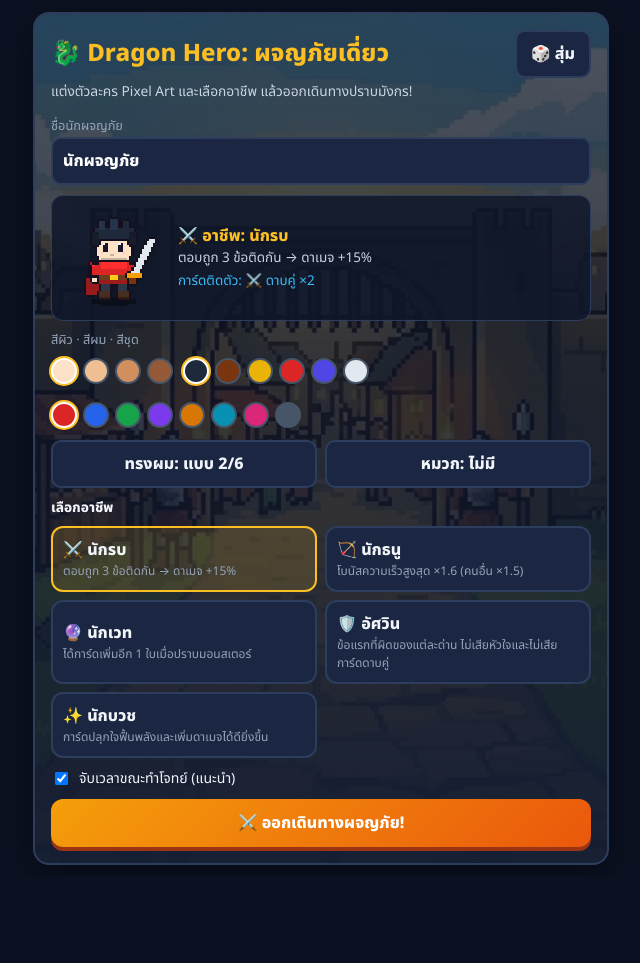
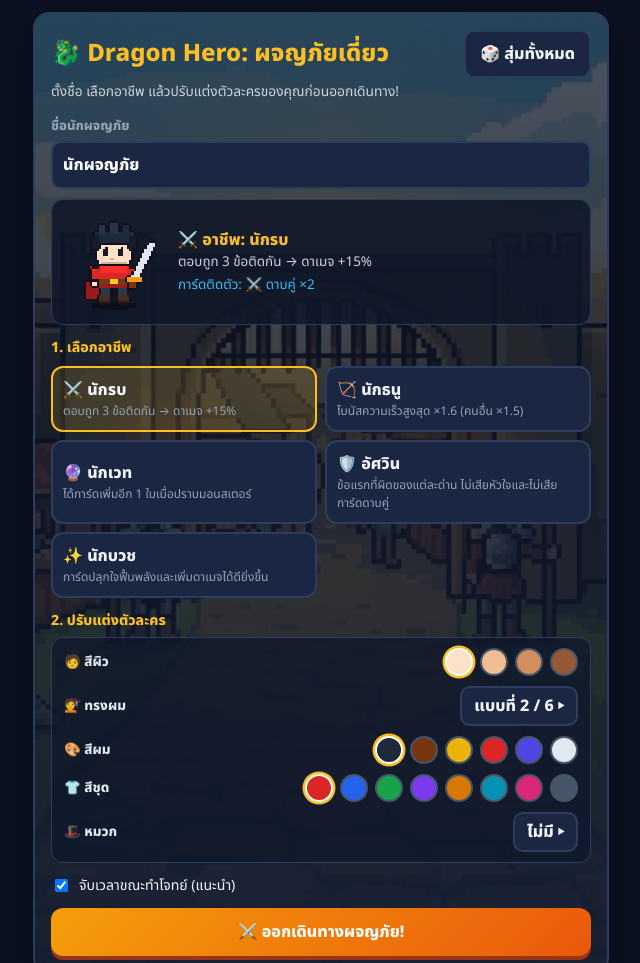
Before and after one commit to KongphopB/dragon-hero, a plain HTML site: page index.html in a window 1280 px wide. Shown: the top 963 px of the page, without its empty margins (319-959 px from the left). Before the commit the page ends 877 px from the top, so only its background shows below. Drawn offline with Linux system fonts and the light colour scheme.

Commit message:
Improve character creation order, color labels, and town gate patrol animation

```diff
--- a/css/scenes.css
+++ b/css/scenes.css
@@ -168,8 +168,23 @@
 
 /* Animations */
 @keyframes walkBob {
-  0%, 100% { transform: translateY(0); }
-  50% { transform: translateY(-7px); }
+  0%, 100% { transform: translateY(0) rotate(-3deg); }
+  50% { transform: translateY(-3px) rotate(3deg); }
+}
+@keyframes patrolMove {
+  0%   { transform: translate(0px, -36px) scale(0.8); }
+  18%  { transform: translate(0px, 0px) scale(1); }
+  38%  { transform: translate(105px, -4px) scale(0.98); }
+  43%  { transform: translate(105px, -4px) scale(0.98); }
+  72%  { transform: translate(-105px, -4px) scale(0.98); }
+  77%  { transform: translate(-105px, -4px) scale(0.98); }
+  95%  { transform: translate(0px, -24px) scale(0.85); }
+  100% { transform: translate(0px, -36px) scale(0.8); }
+}
+@keyframes patrolFace {
+  0%, 40%   { transform: scaleX(1); }
+  43%, 74%  { transform: scaleX(-1); }
+  77%, 100% { transform: scaleX(1); }
 }
 @keyframes monIdle {
   0%, 100% { transform: translateY(0) scaleY(1); }
@@ -208,7 +223,10 @@
   50% { opacity: 0.9; transform: scale(1.08); }
 }
 
-.anim-walk .avatar-stack { animation: walkBob 0.55s infinite; }
+.anim-walk .avatar-stack { animation: walkBob 0.42s infinite; }
+.anim-patrol { animation: patrolMove 7.5s ease-in-out infinite; }
+.anim-patrol .walk-flip { animation: patrolFace 7.5s steps(1, end) infinite; }
+.anim-patrol .avatar-stack { animation: walkBob 0.38s ease-in-out infinite; }
 .anim-atk .avatar-stack { animation: lungeRight 0.85s ease-in-out 0.15s 2; }
 .anim-hurt .avatar-stack { animation: hurtShake 0.7s ease-in-out 0.35s 2; }
 .anim-mon-idle .monster-obj { animation: monIdle 2.1s ease-in-out infinite; }
--- a/css/theme.css
+++ b/css/theme.css
@@ -104,9 +104,32 @@ body {
   font: inherit;
 }
 .job-opt.on { border-color: var(--gold); background: rgba(251, 191, 36, 0.14); }
-.swatch-row { display: flex; flex-wrap: wrap; gap: 6px; margin: 4px 0; }
-.swatch { width: 26px; height: 26px; border-radius: 50%; border: 2px solid #475569; cursor: pointer; }
-.swatch.on { border-color: #fff; box-shadow: 0 0 0 2px var(--gold); }
+.swatch-row { display: flex; flex-wrap: wrap; gap: 7px; margin: 0; }
+.swatch { width: 28px; height: 28px; border-radius: 50%; border: 2px solid #475569; cursor: pointer; transition: transform 0.1s; }
+.swatch:hover { transform: scale(1.1); }
+.swatch.on { border-color: #fff; box-shadow: 0 0 0 2.5px var(--gold); }
+.cust-box {
+  background: rgba(15, 23, 42, 0.72);
+  border: 1px solid var(--line);
+  border-radius: 12px;
+  padding: 10px 12px;
+  display: flex;
+  flex-direction: column;
+  gap: 10px;
+}
+.cust-row {
+  display: flex;
+  align-items: center;
+  justify-content: space-between;
+  gap: 10px;
+  flex-wrap: wrap;
+}
+.cust-lbl {
+  font-size: 0.84rem;
+  font-weight: 700;
+  color: #e2e8f0;
+  min-width: 68px;
+}
 
 /* Tactic Cards */
 .cards-tray { display: flex; gap: 6px; overflow-x: auto; padding: 4px 0 8px; }
--- a/js/ui/screens.js
+++ b/js/ui/screens.js
@@ -29,12 +29,12 @@
       '<div class="rpg-card" style="background:linear-gradient(180deg, rgba(11,17,32,0.72), rgba(19,28,49,0.96)), url(\'assets/bg/bg_town.png\') center/cover">' +
         '<div style="display:flex;justify-content:space-between;align-items:center">' +
           '<h2 style="margin:0;color:var(--gold)">🐉 Dragon Hero: ผจญภัยเดี่ยว</h2>' +
-          '<button type="button" class="btn-sec" id="btnRand">🎲 สุ่ม</button>' +
+          '<button type="button" class="btn-sec" id="btnRand">🎲 สุ่มทั้งหมด</button>' +
         '</div>' +
-        '<p style="color:#cbd5e1;font-size:0.86rem;margin:4px 0 10px">แต่งตัวละคร Pixel Art และเลือกอาชีพ แล้วออกเดินทางปราบมังกร!</p>' +
-        '<label style="font-size:0.8rem;color:var(--mute)">ชื่อนักผจญภัย</label>' +
-        '<input id="inpName" value="' + DH.esc(charDraft.name) + '" maxlength="18" style="width:100%;padding:10px;border-radius:10px;border:2px solid var(--line);background:var(--panel2);color:#fff;font:inherit;font-weight:700;margin-bottom:10px">' +
-        '<div style="display:flex;align-items:center;gap:12px;background:rgba(15,23,42,0.85);border:1px solid var(--line);border-radius:12px;padding:10px;margin-bottom:10px">' +
+        '<p style="color:#cbd5e1;font-size:0.86rem;margin:4px 0 10px">ตั้งชื่อ เลือกอาชีพ แล้วปรับแต่งตัวละครของคุณก่อนออกเดินทาง!</p>' +
+        '<label style="font-size:0.82rem;color:var(--mute);font-weight:700">ชื่อนักผจญภัย</label>' +
+        '<input id="inpName" value="' + DH.esc(charDraft.name) + '" maxlength="18" style="width:100%;padding:10px;border-radius:10px;border:2px solid var(--line);background:var(--panel2);color:#fff;font:inherit;font-weight:700;margin:4px 0 10px">' +
+        '<div style="display:flex;align-items:center;gap:12px;background:rgba(15,23,42,0.88);border:1px solid var(--line);border-radius:12px;padding:10px;margin-bottom:12px">' +
           DH.Avatar.render(charDraft.look, charDraft.job, { large: true }) +
           '<div style="flex:1;font-size:0.84rem">' +
             '<div style="font-weight:800;font-size:1rem;color:var(--gold)">' + j.icon + ' อาชีพ: ' + j.name + '</div>' +
@@ -42,25 +42,38 @@
             '<div style="color:var(--accent);margin-top:2px">การ์ดติดตัว: ' + DH.CARDS[j.startCard].icon + ' ' + DH.CARDS[j.startCard].name + '</div>' +
           '</div>' +
         '</div>' +
-        '<div style="font-size:0.8rem;color:var(--mute)">สีผิว · สีผม · สีชุด</div>' +
-        '<div style="display:flex;gap:10px;flex-wrap:wrap;align-items:center;margin:4px 0 8px">' +
-          '<div class="swatch-row">' + DH.SKIN_TONES.map(function (c, i) { return '<span class="swatch ' + (charDraft.look.skin === i ? "on" : "") + '" data-skin="' + i + '" style="background:' + c + '"></span>'; }).join("") + '</div>' +
-          '<div class="swatch-row">' + DH.HAIR_COLORS.map(function (c, i) { return '<span class="swatch ' + (charDraft.look.hairColor === i ? "on" : "") + '" data-hc="' + i + '" style="background:' + c + '"></span>'; }).join("") + '</div>' +
-          '<div class="swatch-row">' + DH.OUTFIT_COLORS.map(function (c, i) { return '<span class="swatch ' + (charDraft.look.outfit === i ? "on" : "") + '" data-oc="' + i + '" style="background:' + c + '"></span>'; }).join("") + '</div>' +
-        '</div>' +
-        '<div style="display:grid;grid-template-columns:1fr 1fr;gap:8px;margin-bottom:10px">' +
-          '<button type="button" class="btn-sec" id="btnHair">ทรงผม: แบบ ' + ((charDraft.look.hair || 0) + 1) + '/6</button>' +
-          '<button type="button" class="btn-sec" id="btnHat">หมวก: ' + DH.HATS[(charDraft.look.hat || 0) % 6] + '</button>' +
-        '</div>' +
-        '<div style="font-size:0.85rem;font-weight:700;margin-bottom:6px">เลือกอาชีพ</div>' +
-        '<div class="job-grid">' + Object.keys(DH.JOBS).map(function (jk) {
+        '<div style="font-size:0.88rem;font-weight:800;color:var(--gold);margin-bottom:6px">1. เลือกอาชีพ</div>' +
+        '<div class="job-grid" style="margin-bottom:12px">' + Object.keys(DH.JOBS).map(function (jk) {
           var jb = DH.JOBS[jk];
           return '<button type="button" class="job-opt ' + (charDraft.job === jk ? "on" : "") + '" data-job="' + jk + '">' +
             '<b>' + jb.icon + ' ' + jb.name + '</b>' +
             '<div style="font-size:0.75rem;color:var(--mute)">' + DH.esc(jb.passive) + '</div>' +
           '</button>';
         }).join("") + '</div>' +
-        '<label style="display:flex;align-items:center;gap:8px;margin:10px 0;font-size:0.88rem;cursor:pointer">' +
+        '<div style="font-size:0.88rem;font-weight:800;color:var(--gold);margin-bottom:6px">2. ปรับแต่งตัวละคร</div>' +
+        '<div class="cust-box">' +
+          '<div class="cust-row">' +
+            '<span class="cust-lbl">🧑 สีผิว</span>' +
+            '<div class="swatch-row">' + DH.SKIN_TONES.map(function (c, i) { return '<span class="swatch ' + (charDraft.look.skin === i ? "on" : "") + '" data-skin="' + i + '" style="background:' + c + '" title="สีผิว ' + (i + 1) + '"></span>'; }).join("") + '</div>' +
+          '</div>' +
+          '<div class="cust-row">' +
+            '<span class="cust-lbl">💇 ทรงผม</span>' +
+            '<button type="button" class="btn-sec" id="btnHair" style="padding:6px 12px">แบบที่ ' + ((charDraft.look.hair || 0) + 1) + ' / 6 ▸</button>' +
+          '</div>' +
+          '<div class="cust-row">' +
+            '<span class="cust-lbl">🎨 สีผม</span>' +
+            '<div class="swatch-row">' + DH.HAIR_COLORS.map(function (c, i) { return '<span class="swatch ' + (charDraft.look.hairColor === i ? "on" : "") + '" data-hc="' + i + '" style="background:' + c + '" title="สีผม ' + (i + 1) + '"></span>'; }).join("") + '</div>' +
+          '</div>' +
+          '<div class="cust-row">' +
+            '<span class="cust-lbl">👕 สีชุด</span>' +
+            '<div class="swatch-row">' + DH.OUTFIT_COLORS.map(function (c, i) { return '<span class="swatch ' + (charDraft.look.outfit === i ? "on" : "") + '" data-oc="' + i + '" style="background:' + c + '" title="สีชุด ' + (i + 1) + '"></span>'; }).join("") + '</div>' +
+          '</div>' +
+          '<div class="cust-row">' +
+            '<span class="cust-lbl">🎩 หมวก</span>' +
+            '<button type="button" class="btn-sec" id="btnHat" style="padding:6px 12px">' + DH.HATS[(charDraft.look.hat || 0) % 6] + ' ▸</button>' +
+          '</div>' +
+        '</div>' +
+        '<label style="display:flex;align-items:center;gap:8px;margin:12px 0;font-size:0.88rem;cursor:pointer">' +
           '<input type="checkbox" id="chkTimed" ' + (charDraft.timed ? "checked" : "") + '> จับเวลาขณะทำโจทย์ (แนะนำ)' +
         '</label>' +
         '<button type="button" class="btn-pri" id="btnStartSolo" style="width:100%">⚔️ ออกเดินทางผจญภัย!</button>' +
@@ -161,7 +174,7 @@
         '<img class="scene-bg" src="assets/bg/bg_town.png">' +
         '<div class="scene-scrim"></div>' +
         '<div class="actors-row" style="justify-content:center;bottom:10%">' +
-          '<div class="actor-unit anim-walk">' + DH.Avatar.render(charDraft.look, charDraft.job) + '<div class="actor-tag">' + DH.esc(charDraft.name) + '</div></div>' +
+          '<div class="actor-unit anim-patrol"><div class="walk-flip">' + DH.Avatar.render(charDraft.look, charDraft.job) + '</div><div class="actor-tag">' + DH.esc(charDraft.name) + '</div></div>' +
         '</div>' +
       '</div>' +
       '<div class="rpg-card" style="text-align:center;margin-top:10px;border-color:var(--gold)">' +
```
